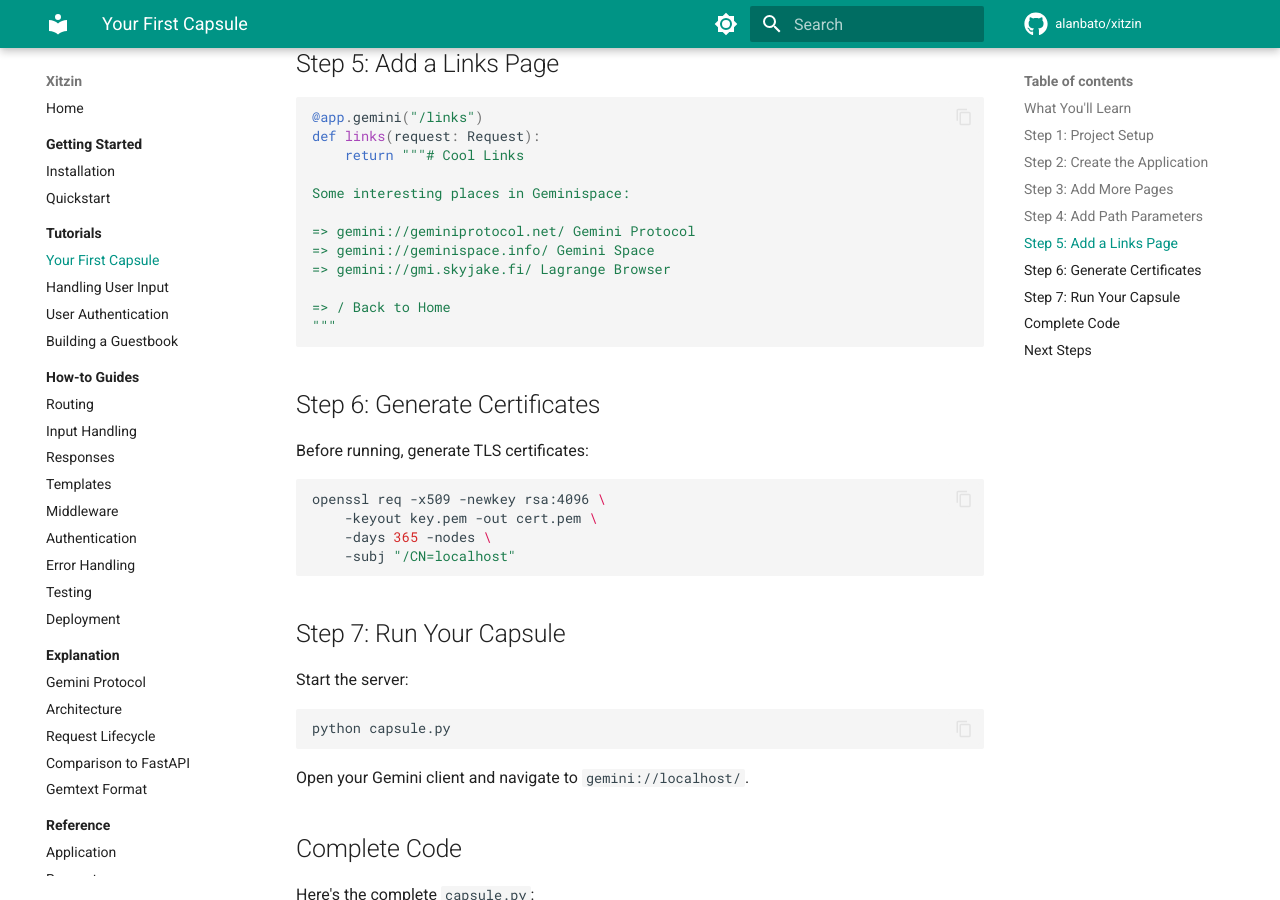
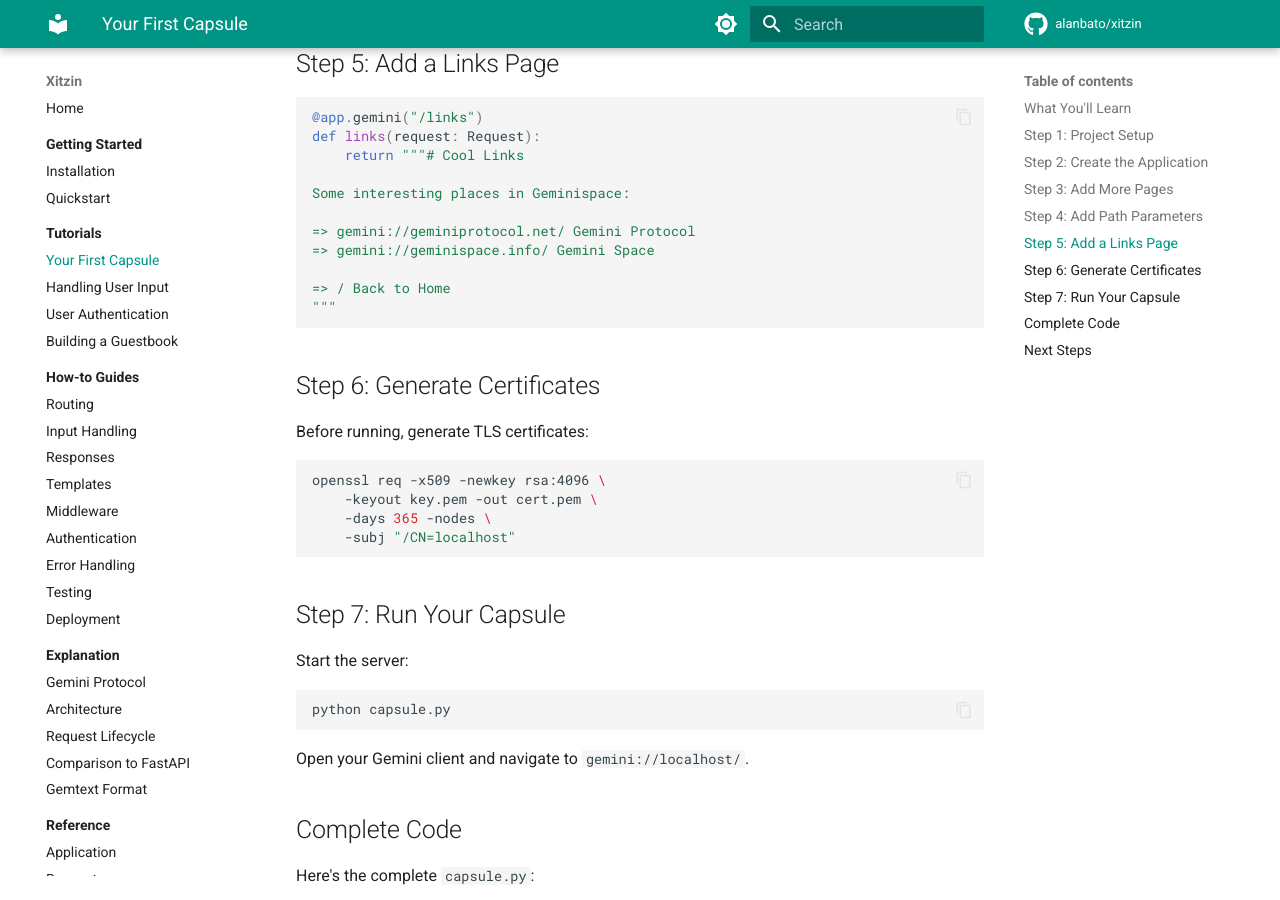
Before and after one commit to alanbato/xitzin, an MkDocs documentation site: the page built from docs/tutorials/your-first-capsule.md, in a window 1280 px wide and 900 px high, scrolled down 3158 px. Built offline with MkDocs 1.6.1 and Material for MkDocs 9.7.7, drawn with Linux system fonts in a browser that asks for light colours; comment, search, counter and statistics services are not loaded; the version menu is left out; some of the changed text lies outside the part shown.

```diff
--- a/docs/tutorials/your-first-capsule.md
+++ b/docs/tutorials/your-first-capsule.md
@@ -153,7 +153,6 @@ Some interesting places in Geminispace:
 
 => gemini://geminiprotocol.net/ Gemini Protocol
 => gemini://geminispace.info/ Gemini Space
-=> gemini://gmi.skyjake.fi/ Lagrange Browser
 
 => / Back to Home
 """
@@ -278,7 +277,6 @@ Some interesting places in Geminispace:
 
 => gemini://geminiprotocol.net/ Gemini Protocol
 => gemini://geminispace.info/ Gemini Space
-=> gemini://gmi.skyjake.fi/ Lagrange Browser
 
 => / Back to Home
 """
```
Also changed, not shown: docs/getting-started/quickstart.md (+1 -1 lines).
